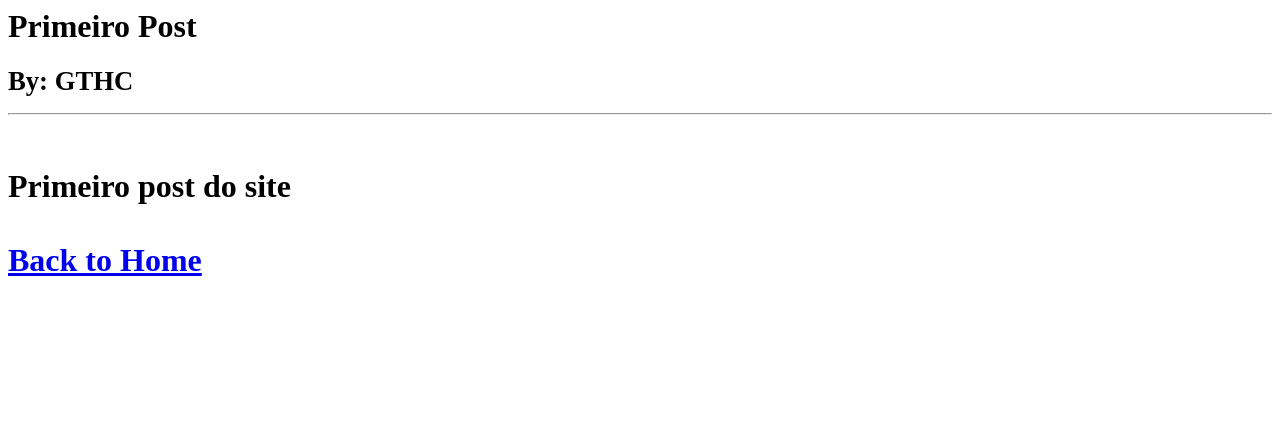
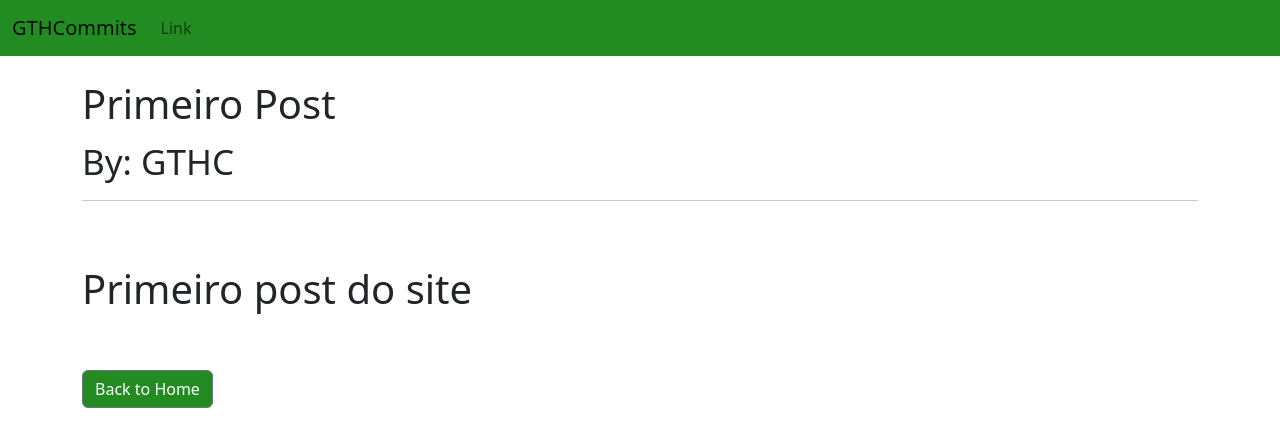
Before and after one commit to LuccaCasalecchi/CMS-Green-Team-HackerClub, a Django app: page /article/1 in a window 1280 px wide. Shown: the top 447 px of the page. Run offline with Django 4.2, Linux system fonts and the light colour scheme; data comes from the database, SQL or seed files in the repository; both versions use the stored data as it was after the commit.

Commit message:
first-style

```diff
--- a/cmsgreenteam/models.py
+++ b/cmsgreenteam/models.py
@@ -5,6 +5,7 @@ from django.contrib.auth.models import User
 
 class Post(models.Model):
     title = models.CharField(max_length=100)
+    title_tag = models.CharField(max_length=100, default ="Post")
 
     #se o usuário postar diversos posts e logo depois deletar a sua conta, esta linha de código apaga os posts feitos por ele.
     author = models.ForeignKey(User, on_delete=models.CASCADE)
--- a/cmsgreenteam/templates/article_details.html
+++ b/cmsgreenteam/templates/article_details.html
@@ -1,3 +1,7 @@
+{% extends 'base.html' %}
+{% block title %}{{post.title}}{% endblock %}
+
+{% block content %}
 <h1>{{post.title}}<h1>
   <small>By: {{post.author.first_name}}</small>
   <hr>
@@ -5,4 +9,5 @@
   {{post.body}}
 
   <br/><br/>
-  <a href = "{% url 'home' %}">Back to Home</a>
+  <a href = "{% url 'home' %}" class="btn btn-secondary" style="background-color: #228b22;">Back to Home</a>
+{% endblock %}
--- /dev/null
+++ b/cmsgreenteam/templates/base.html
@@ -0,0 +1,50 @@
+<!DOCTYPE html>
+<html lang="en">
+  <head>
+    <meta charset="utf-8" />
+    <meta name="viewport" content="width=device-width, initial-scale=1" />
+
+    <title>
+      {% block title %}Green Team Hacker Commits{% endblock %}
+    </title>
+    <link
+      href="https://cdn.jsdelivr.net/npm/bootstrap@5.2.0-beta1/dist/css/bootstrap.min.css"
+      rel="stylesheet"
+      integrity="sha384-0evHe/X+R7YkIZDRvuzKMRqM+OrBnVFBL6DOitfPri4tjfHxaWutUpFmBp4vmVor"
+      crossorigin="anonymous"
+    />
+  </head>
+  <body>
+    <nav class="navbar navbar-expand-lg" style="background-color: #228b22">
+      <div class="container-fluid">
+        <a class="navbar-brand" href="{% url 'home' %}">GTHCommits</a>
+        <button
+          class="navbar-toggler"
+          type="button"
+          data-bs-toggle="collapse"
+          data-bs-target="#navbarSupportedContent"
+          aria-controls="navbarSupportedContent"
+          aria-expanded="false"
+          aria-label="Toggle navigation"
+        >
+          <span class="navbar-toggler-icon"></span>
+        </button>
+        <div class="collapse navbar-collapse" id="navbarSupportedContent">
+          <ul class="navbar-nav me-auto mb-2 mb-lg-0">
+            <li class="nav-item">
+              <a class="nav-link" href="#">Link</a>
+            </li>
+          </ul>
+        </div>
+      </div>
+    </nav>
+    <br />
+    <div class="container">{% block content %} {% endblock %}</div>
+
+    <script
+      src="https://cdn.jsdelivr.net/npm/bootstrap@5.2.0-beta1/dist/js/bootstrap.bundle.min.js"
+      integrity="sha384-pprn3073KE6tl6bjs2QrFaJGz5/SUsLqktiwsUTF55Jfv3qYSDhgCecCxMW52nD2"
+      crossorigin="anonymous"
+    ></script>
+  </body>
+</html>
--- a/cmsgreenteam/templates/home.html
+++ b/cmsgreenteam/templates/home.html
@@ -1,3 +1,6 @@
+{% extends 'base.html' %}
+
+{% block content %}
 <h1>Post<h1/>
 
   {%for post in object_list%}
@@ -6,3 +9,4 @@
         {{post.body}}</li>
   {%endfor%}
   <ul/>
+{% endblock %}
```
Also changed, not shown: cmsgreenteam/migrations/0002_post_title_tag.py (added), db.sqlite3.
